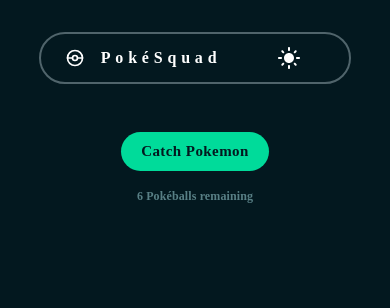
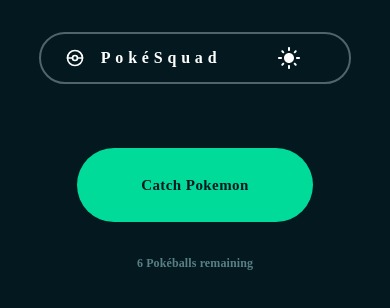
Before and after one commit to jasonmaidev/PokeSquad, a Next.js app: page / in a window 390 px wide. Shown: the top 308 px of the page. Built offline with nearby package versions, Linux system fonts and the light colour scheme.

Commit message:
fix mobile button size

```diff
--- a/src/components/Pokemons/Pokemons.tsx
+++ b/src/components/Pokemons/Pokemons.tsx
@@ -34,7 +34,7 @@
         display={"flex"}
         flexDirection={"row"}
         justifyContent={"center"}
-        p={2}
+        p={4}
       >
         {squad.length >= 6 ? (
           <>
@@ -44,7 +44,7 @@
               size="large"
               onClick={getPokemon}
               sx={{
-                padding: "2% 6%",
+                padding: "1.5rem 4rem",
                 textTransform: "none",
                 borderRadius: "6rem",
                 backgroundColor: "#00db9a",
@@ -66,7 +66,7 @@
               size="large"
               onClick={clearSquad}
               sx={{
-                padding: "2% 6%",
+                padding: "1.5rem 4rem",
                 textTransform: "none",
                 borderRadius: "6rem",
                 // backgroundColor: "#00db9a",
@@ -95,7 +95,7 @@
             size="large"
             onClick={getPokemon}
             sx={{
-              padding: "2% 6%",
+              padding: "1.5rem 4rem",
               textTransform: "none",
               borderRadius: "6rem",
               backgroundColor: "#00db9a",
```
